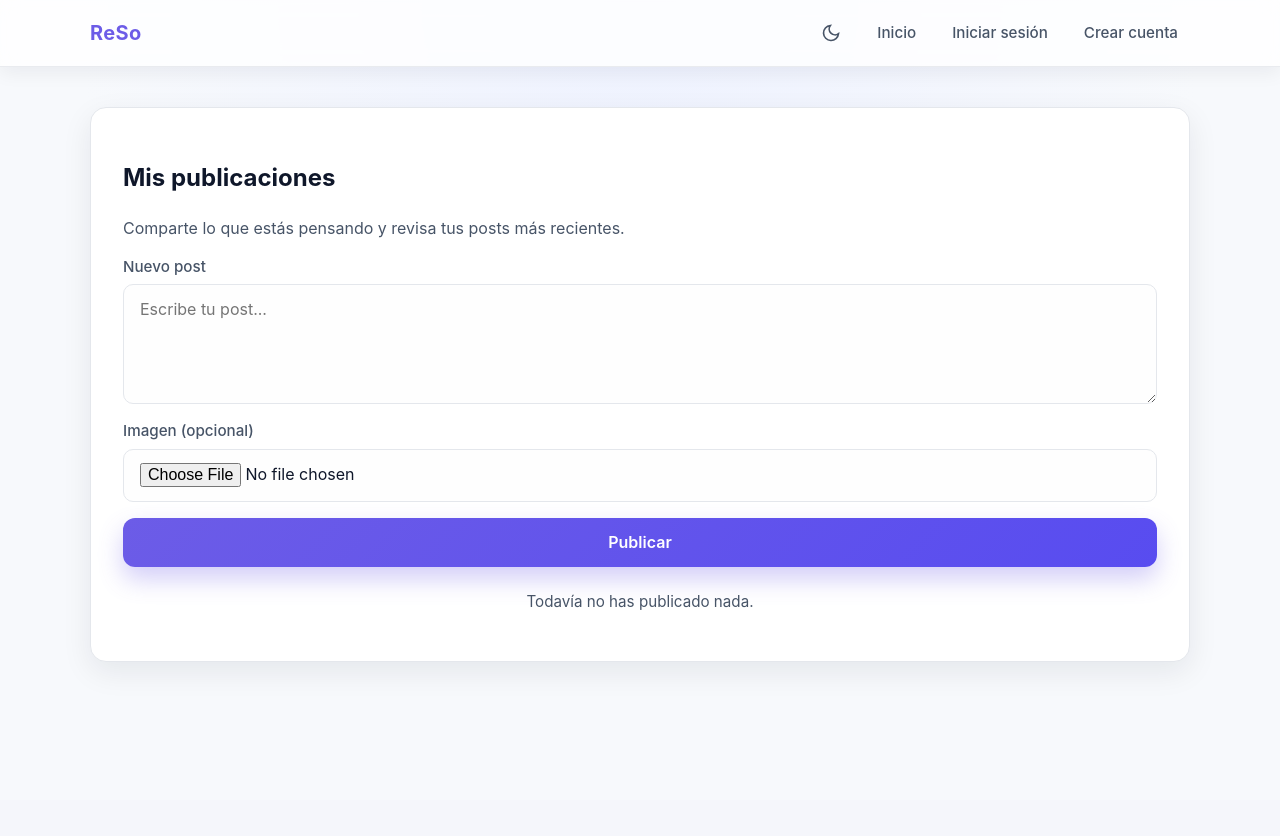
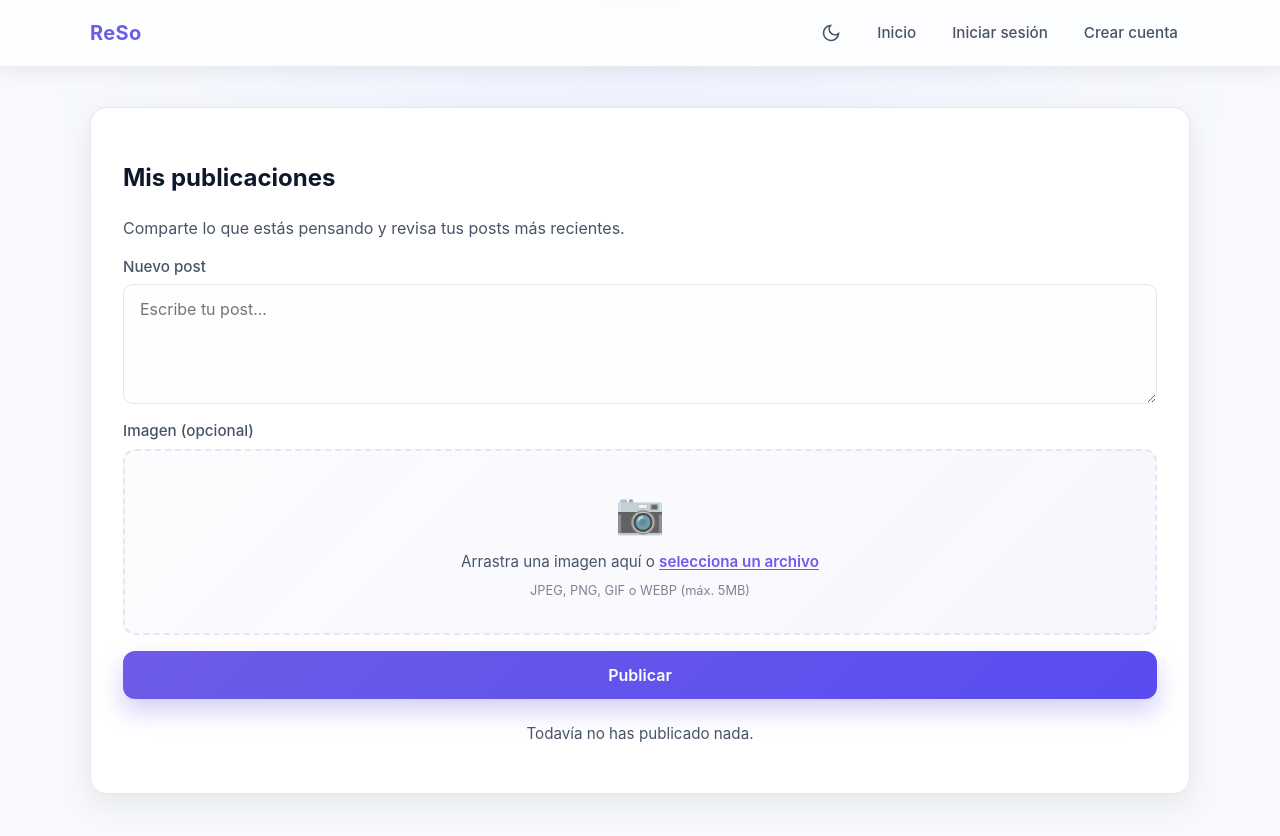
Before and after one commit to teodor101/TFGReSo_Frontend, a React (Vite) app: page /misposts in a window 1280 px wide. Shown: the top 836 px of the page. Before the commit the page ends 800 px from the top, so only its background shows below. Built offline with nearby package versions, Linux system fonts and the light colour scheme.

Commit message:
Val/drag implementado

```diff
--- a/src/App.css
+++ b/src/App.css
@@ -535,3 +535,173 @@
     padding: 1.5rem;
   }
 }
+
+/* Estilos para error de campo */
+.input-error {
+  border-color: #f87171 !important;
+  box-shadow: 0 0 0 3px rgba(248, 113, 113, 0.2) !important;
+}
+
+.field-error {
+  color: #ef4444;
+  font-size: 0.875rem;
+  margin-top: 0.35rem;
+  display: flex;
+  align-items: center;
+  gap: 0.35rem;
+}
+
+.field-error::before {
+  content: "⚠";
+  font-size: 0.9rem;
+}
+
+/* Estilos para la zona de dropzone de imágenes */
+.image-dropzone {
+  border: 2px dashed var(--color-border);
+  border-radius: 12px;
+  padding: 2rem 1.5rem;
+  text-align: center;
+  background: linear-gradient(135deg, rgba(108, 92, 231, 0.02), rgba(108, 92, 231, 0.05));
+  transition: all 0.3s ease;
+  cursor: pointer;
+  position: relative;
+}
+
+.image-dropzone:hover {
+  border-color: var(--color-primary);
+  background: linear-gradient(135deg, rgba(108, 92, 231, 0.05), rgba(108, 92, 231, 0.1));
+}
+
+.image-dropzone.is-dragging {
+  border-color: var(--color-primary);
+  background: linear-gradient(135deg, rgba(108, 92, 231, 0.1), rgba(108, 92, 231, 0.15));
+  transform: scale(1.01);
+  box-shadow: 0 8px 24px rgba(108, 92, 231, 0.2);
+}
+
+.image-dropzone.has-file {
+  padding: 1rem;
+  background: linear-gradient(135deg, rgba(108, 92, 231, 0.03), rgba(108, 92, 231, 0.06));
+  border-style: solid;
+}
+
+[data-theme="dark"] .image-dropzone {
+  background: linear-gradient(135deg, rgba(108, 92, 231, 0.05), rgba(108, 92, 231, 0.1));
+}
+
+[data-theme="dark"] .image-dropzone:hover {
+  background: linear-gradient(135deg, rgba(108, 92, 231, 0.1), rgba(108, 92, 231, 0.15));
+}
+
+[data-theme="dark"] .image-dropzone.is-dragging {
+  background: linear-gradient(135deg, rgba(108, 92, 231, 0.15), rgba(108, 92, 231, 0.2));
+}
+
+.dropzone-content {
+  display: flex;
+  flex-direction: column;
+  align-items: center;
+  gap: 0.5rem;
+  pointer-events: none;
+}
+
+.dropzone-icon {
+  font-size: 2.5rem;
+  opacity: 0.7;
+  transition: transform 0.3s ease, opacity 0.3s ease;
+}
+
+.image-dropzone:hover .dropzone-icon,
+.image-dropzone.is-dragging .dropzone-icon {
+  transform: scale(1.15);
+  opacity: 1;
+}
+
+.dropzone-text {
+  font-size: 0.95rem;
+  color: var(--color-muted);
+}
+
+.dropzone-link {
+  color: var(--color-primary);
+  font-weight: 600;
+  cursor: pointer;
+  text-decoration: underline;
+  text-underline-offset: 2px;
+  pointer-events: auto;
+}
+
+.dropzone-link:hover {
+  color: var(--color-primary-strong);
+}
+
+.dropzone-hint {
+  font-size: 0.8rem;
+  color: var(--color-muted);
+  opacity: 0.7;
+}
+
+.dropzone-input {
+  position: absolute;
+  inset: 0;
+  width: 100%;
+  height: 100%;
+  opacity: 0;
+  cursor: pointer;
+}
+
+/* Vista previa de la imagen */
+.dropzone-preview {
+  display: flex;
+  flex-direction: column;
+  align-items: center;
+  gap: 0.75rem;
+}
+
+.preview-image {
+  max-width: 100%;
+  max-height: 200px;
+  border-radius: 8px;
+  object-fit: contain;
+  box-shadow: 0 4px 12px rgba(0, 0, 0, 0.1);
+}
+
+.preview-info {
+  display: flex;
+  align-items: center;
+  justify-content: center;
+  gap: 0.75rem;
+  flex-wrap: wrap;
+}
+
+.preview-name {
+  font-size: 0.875rem;
+  color: var(--color-muted);
+  max-width: 200px;
+  white-space: nowrap;
+  overflow: hidden;
+  text-overflow: ellipsis;
+}
+
+.btn-remove-image {
+  width: 28px;
+  height: 28px;
+  border-radius: 50%;
+  border: none;
+  background: linear-gradient(135deg, #ef4444, #dc2626);
+  color: white;
+  cursor: pointer;
+  display: flex;
+  align-items: center;
+  justify-content: center;
+  font-size: 0.9rem;
+  font-weight: bold;
+  transition: transform 0.2s ease, box-shadow 0.2s ease;
+  box-shadow: 0 2px 8px rgba(239, 68, 68, 0.3);
+}
+
+.btn-remove-image:hover {
+  transform: scale(1.1);
+  box-shadow: 0 4px 12px rgba(239, 68, 68, 0.4);
+}
--- a/src/containers/Home/Home.jsx
+++ b/src/containers/Home/Home.jsx
@@ -347,10 +347,14 @@ const Home = () => {
                 </form>
               ) : (
                 <>
-                  <p>{post.content}</p>
-                  {post.image_url && (
+                  <p>{post.content}</p>{console.log(post)}
+                  {(post.image_url || post.image_path) && (
                     <div className="post-image-wrap">
-                      <img src={post.image_url} alt="" className="post-image" />
+                      <img
+                        src={post.image_url || `${API_URL.replace(/\/api\/?$/, '')}/storage/${post.image_path}`}
+                        alt=""
+                        className="post-image"
+                      />
                     </div>
                   )}
                   <div className="post-meta">
--- a/src/containers/MisPosts/MisPosts.jsx
+++ b/src/containers/MisPosts/MisPosts.jsx
@@ -18,6 +18,8 @@ const MisPosts = () => {
     const [editingPostId, setEditingPostId] = useState(null);
     const [editingContent, setEditingContent] = useState("");
     const [feedback, setFeedback] = useState({ type: "", message: "" });
+    const [isDragging, setIsDragging] = useState(false);
+    const [contentError, setContentError] = useState("");
 
 
     const getUserPost = async ()=> {
@@ -239,6 +241,14 @@ const MisPosts = () => {
 
     const handleSubmit = async (e) => {
         e.preventDefault();
+
+        // Validación del contenido
+        if (!formData.content.trim()) {
+            setContentError("Debes escribir algo en tu post antes de publicar.");
+            return;
+        }
+        setContentError("");
+
         try {
             const data = new FormData();
             data.append("content", formData.content);
@@ -259,6 +269,41 @@ const MisPosts = () => {
             setFeedback({ type: "error", message: error.response?.data?.message || "No se pudo crear el post." });
         }
     }
+
+    const handleDragOver = (e) => {
+        e.preventDefault();
+        setIsDragging(true);
+    };
+
+    const handleDragLeave = (e) => {
+        e.preventDefault();
+        setIsDragging(false);
+    };
+
+    const handleDrop = (e) => {
+        e.preventDefault();
+        setIsDragging(false);
+
+        const files = e.dataTransfer.files;
+        if (files && files.length > 0) {
+            const file = files[0];
+            const validTypes = ['image/jpeg', 'image/png', 'image/jpg', 'image/gif', 'image/webp'];
+            if (validTypes.includes(file.type)) {
+                setImageFile(file);
+            } else {
+                setFeedback({ type: "error", message: "Formato de imagen no válido. Usa: JPEG, PNG, JPG, GIF o WEBP." });
+            }
+        }
+    };
+
+    const handleFileSelect = (e) => {
+        const file = e.target.files?.[0] || null;
+        setImageFile(file);
+    };
+
+    const removeImage = () => {
+        setImageFile(null);
+    };
 
     const startEdit = (post) => {
         setEditingPostId(post.id);
@@ -333,26 +378,67 @@ const MisPosts = () => {
                 <label className="form-label" htmlFor="content">Nuevo post</label>
                 <textarea
                     id="content"
-                    className="form-input form-textarea"
+                    className={`form-input form-textarea ${contentError ? 'input-error' : ''}`}
                     placeholder="Escribe tu post..."
                     value={formData.content}
-                    onChange={handleInputChange}
+                    onChange={(e) => {
+                        handleInputChange(e);
+                        if (contentError) setContentError("");
+                    }}
                     name="content"
                     rows="4"
                 />
+                {contentError && (
+                    <span className="field-error">{contentError}</span>
+                )}
             </div>
             <div className="form-group">
-                <label className="form-label" htmlFor="post-image">Imagen (opcional)</label>
-                <input
-                    id="post-image"
-                    type="file"
-                    accept="image/jpeg,image/png,image/jpg,image/gif,image/webp"
-                    onChange={(e) => setImageFile(e.target.files?.[0] || null)}
-                    className="form-input"
-                />
-                {imageFile && (
-                    <span className="helper-text">Seleccionada: {imageFile.name}</span>
-                )}
+                <label className="form-label">Imagen (opcional)</label>
+                <div
+                    className={`image-dropzone ${isDragging ? 'is-dragging' : ''} ${imageFile ? 'has-file' : ''}`}
+                    onDragOver={handleDragOver}
+                    onDragLeave={handleDragLeave}
+                    onDrop={handleDrop}
+                >
+                    {imageFile ? (
+                        <div className="dropzone-preview">
+                            <img
+                                src={URL.createObjectURL(imageFile)}
+                                alt="Vista previa"
+                                className="preview-image"
+                            />
+                            <div className="preview-info">
+                                <span className="preview-name">{imageFile.name}</span>
+                                <button
+                                    type="button"
+                                    className="btn-remove-image"
+                                    onClick={removeImage}
+                                    aria-label="Eliminar imagen"
+                                >
+                                    ✕
+                                </button>
+                            </div>
+                        </div>
+                    ) : (
+                        <div className="dropzone-content">
+                            <span className="dropzone-icon">📷</span>
+                            <span className="dropzone-text">
+                                Arrastra una imagen aquí o{' '}
+                                <label htmlFor="post-image" className="dropzone-link">
+                                    selecciona un archivo
+                                </label>
+                            </span>
+                            <span className="dropzone-hint">JPEG, PNG, GIF o WEBP (máx. 5MB)</span>
+                        </div>
+                    )}
+                    <input
+                        id="post-image"
+                        type="file"
+                        accept="image/jpeg,image/png,image/jpg,image/gif,image/webp"
+                        onChange={handleFileSelect}
+                        className="dropzone-input"
+                    />
+                </div>
             </div>
             <button className="btn btn-primary" type="submit">Publicar</button>
         </form>
@@ -383,9 +469,13 @@ const MisPosts = () => {
                         ) : (
                             <>
                                 <p>{post.content}</p>
-                                {post.image_url && (
+                                {(post.image_url || post.image_path) && (
                                     <div className="post-image-wrap">
-                                        <img src={post.image_url} alt="" className="post-image" />
+                                        <img
+                                            src={post.image_url || `${API_URL.replace(/\/api\/?$/, '')}/storage/${post.image_path}`}
+                                            alt=""
+                                            className="post-image"
+                                        />
                                     </div>
                                 )}
                                 <div className="post-meta">
```
